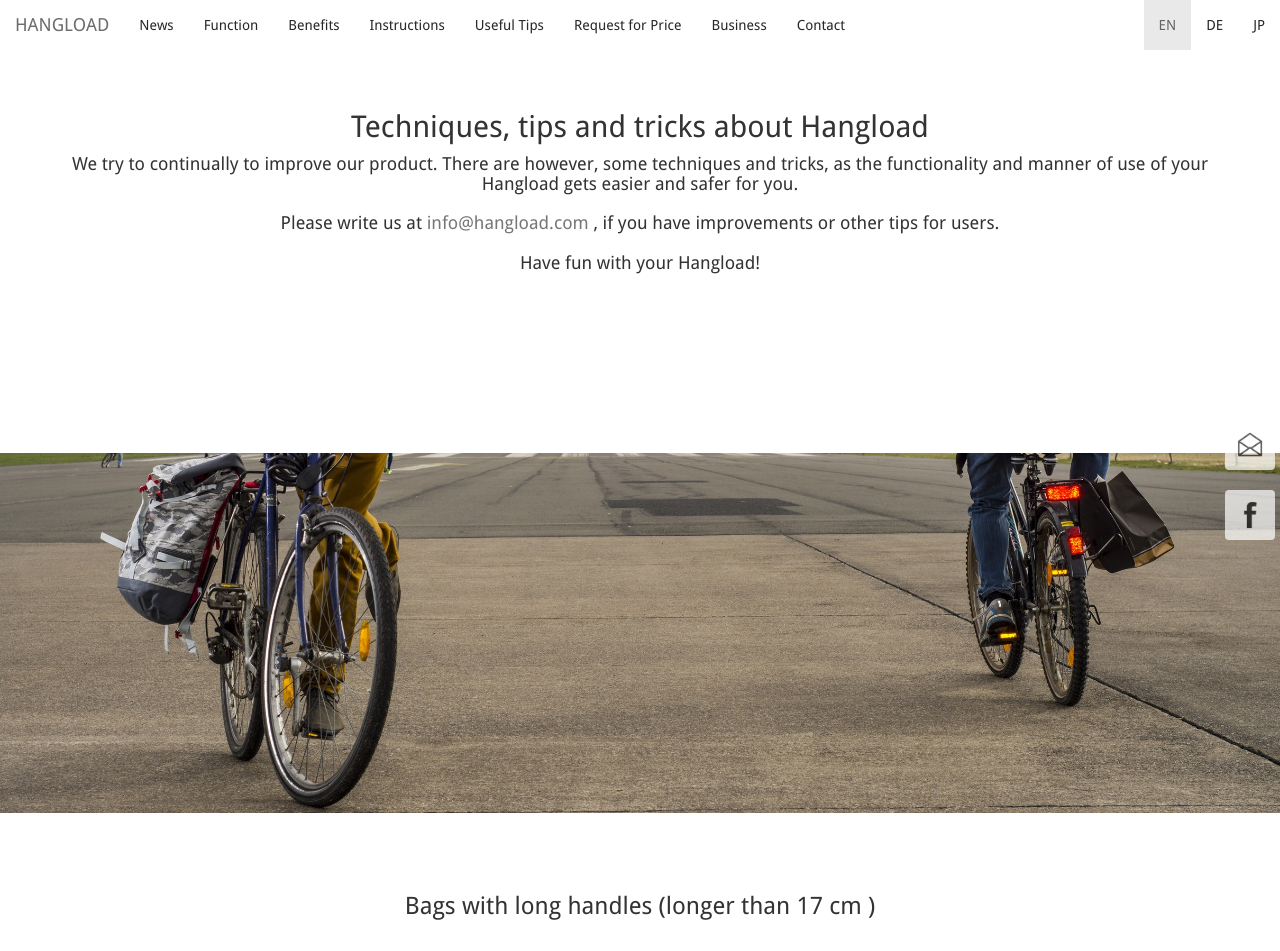
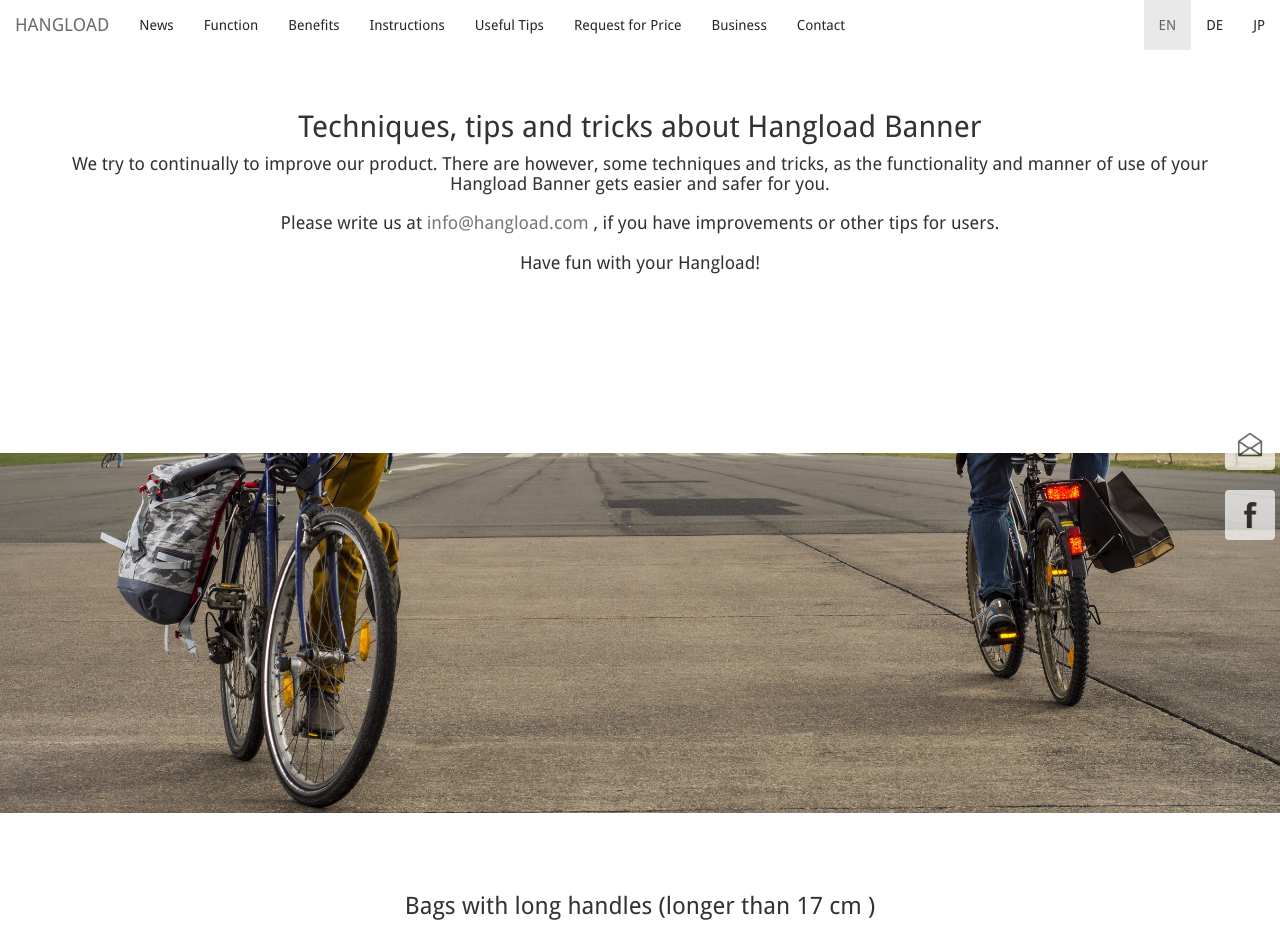
Before and after one commit to bodokaiser/hangload.com, a Jekyll site: the page built from technique/index.html, in a window 1280 px wide and 1400 px high. Shown: the top 951 px of the window. Built offline with Jekyll 4.4.1, drawn with Linux system fonts in a browser that asks for light colours; nearby versions of some CDN libraries; library files that are not in the unit come from our copies; Markdown is read by kramdown in place of the engine named in the settings; some of the changed text lies outside the part shown.

Commit message:
Update index.html

```diff
--- a/technique/index.html
+++ b/technique/index.html
@@ -7,13 +7,13 @@ description: Techniques, tips and tricks to load your bike the new way with Hang
 
 ---
 <article class="container" id="technique">
-<h2 class="text-center">Techniques, tips and tricks about Hangload  </h2>
+<h2 class="text-center">Techniques, tips and tricks about Hangload Banner </h2>
 <div class="col-xs-12">
 </div>
 
 <h4 class="text-center">  We try to continually to improve our product. There are
 however, some techniques and tricks, as the functionality and
-manner of use of your Hangload gets easier and safer for you.<br> <br>
+manner of use of your Hangload Banner gets easier and safer for you.<br> <br>
 Please write us at <a href="mailto:info@hangload.com">info@hangload.com</a> , if you have improvements or other tips for users.
  <br> <br> Have fun with your Hangload!</h4>
 <br>
@@ -35,9 +35,9 @@ Please write us at <a href="mailto:info@hangload.com">info@hangload.com</a> , if
 <br>
 <p class="text-justify">
         Some bags, especially shopping bags or some women handbags, have very long handles.
-		If you would hang this on your Hangload the bag dangling by the long handles and
+		If you would hang this on your Hangload Banner the bag dangling by the long handles and
 		possibly interfere with pedaling.
-		To avoid this, wrap your bag handle around your rear rack and Hangload toggle just as shown on the video and picture underneath.
+		To avoid this, wrap your bag handle around your rear rack and Hangload Banner toggle just as shown on the video and picture underneath.
       </p>
 
 <div class="row">
```
